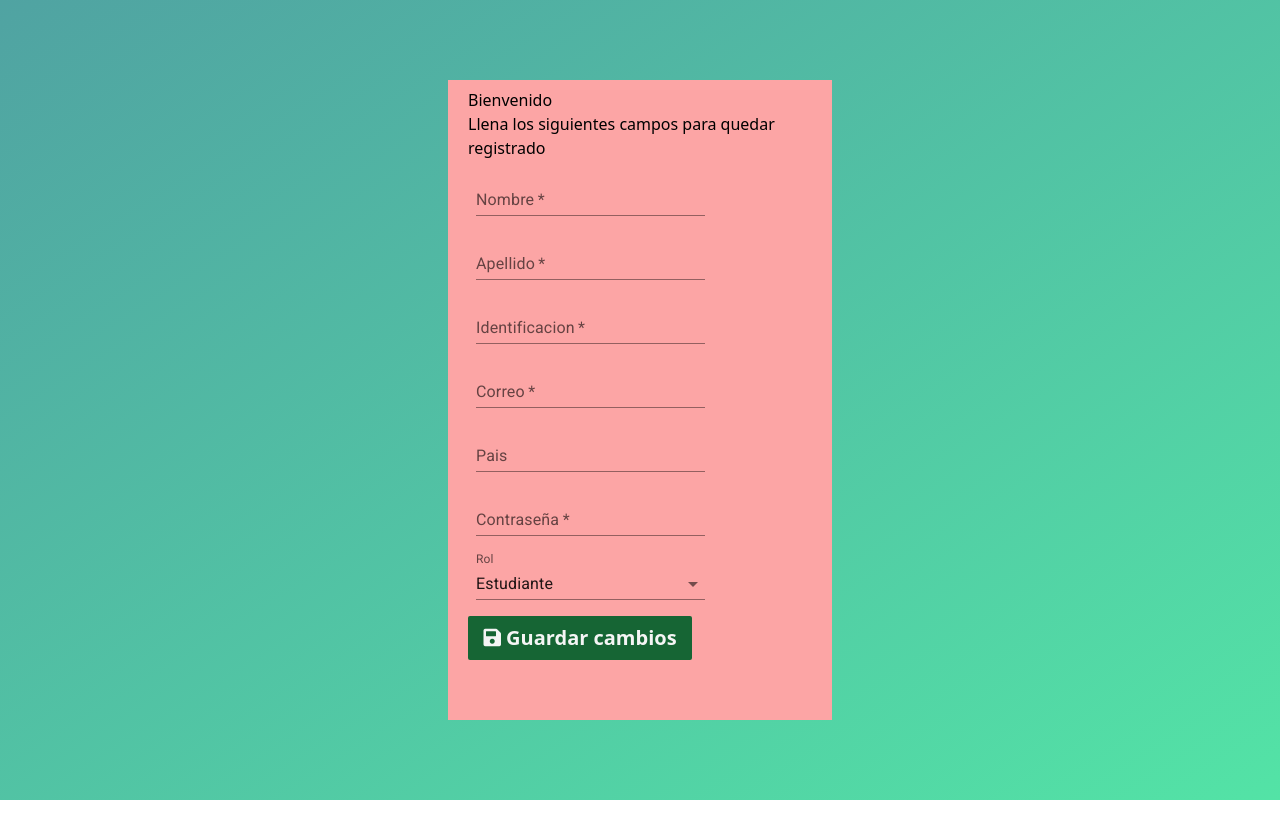
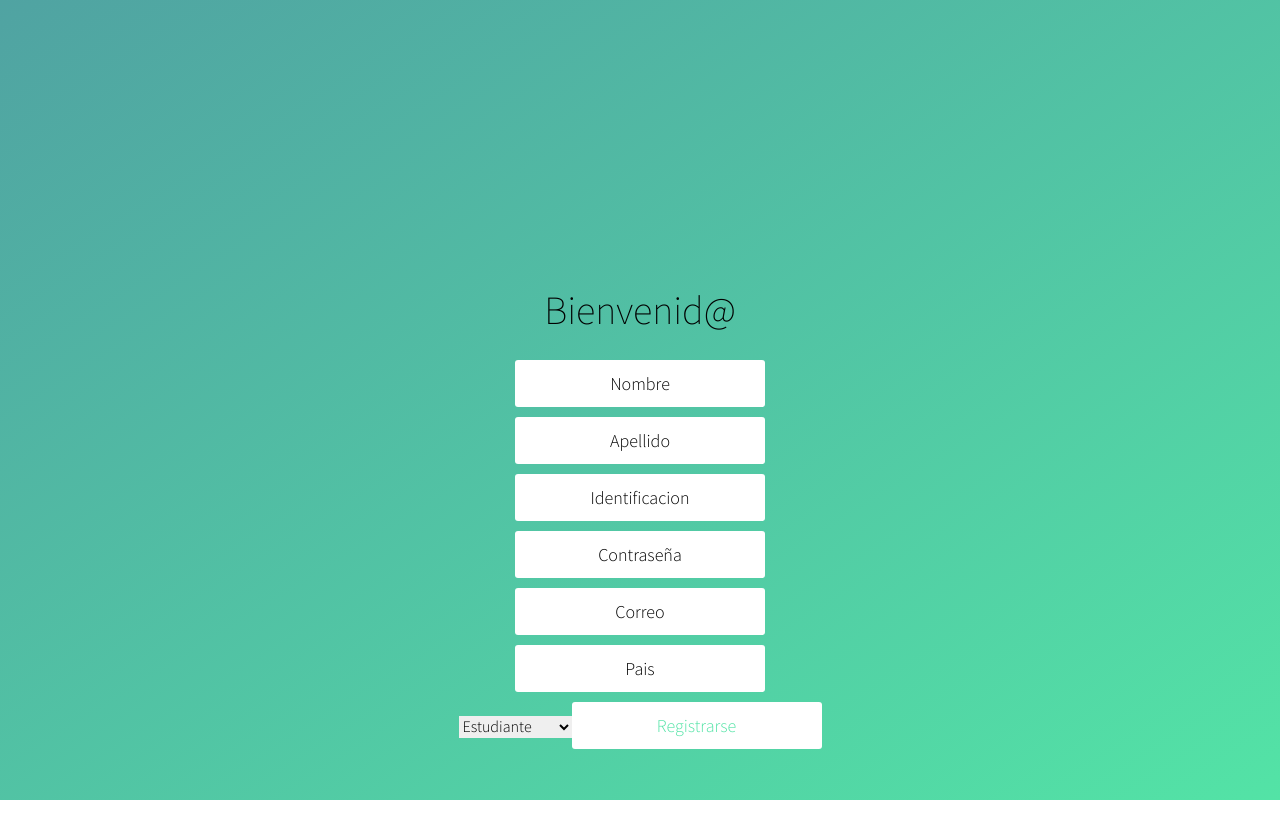
Before and after one commit to Jhoce-Team/research-project-management-front, a React (Create React App) app: page /ingress/registration in a window 1280 px wide. Shown: the top 838 px of the page. Before the commit the page ends 800 px from the top, so only its background shows below. Built offline with nearby package versions, Linux system fonts and the light colour scheme.

Commit message:
Integrando la pagina de registro del equipo aliado

```diff
--- a/src/pages/Registration.jsx
+++ b/src/pages/Registration.jsx
@@ -1,15 +1,12 @@
 import React from "react";
-import GeneralInput from "../components/GeneralInput";
 import useFormData from "../hooks/useFormData";
-import { FormControl } from "@mui/material";
-import { InputLabel } from "@mui/material";
-import { NativeSelect } from "@mui/material";
 import { useMutation } from "@apollo/client";
 import { REGISTER } from "../graphql/ingress/ingressMutations";
 import { useEffect } from "react";
 import { toast, ToastContainer } from "react-toastify";
 import { useNavigate } from "react-router-dom";
 import { useLoggedContext } from "../context/loggedContext";
+import "../styles/registrationStyles.css";
 
 const Registration = () => {
   const { form, formData, updateFormData } = useFormData(null);
@@ -65,80 +62,70 @@ const Registration = () => {
   }, [registerUserError]);
 
   return (
-    <main className="w-full h-full flex justify-center items-center">
-      <div className="h-4/5 w-96 bg-red-300 px-5 py-2">
-        <h3>Bienvenido</h3>
-        <div>Llena los siguientes campos para quedar registrado</div>
+    <div className="wrapper registrationBody">
+      <div className="container">
+        <h1>Bienvenid@</h1>
         <form
-          ref={form}
+          className="form"
           onSubmit={submitForm}
           onChange={updateFormData}
-          className="w-2/3"
+          ref={form}
         >
-          <div>
-            <GeneralInput
-              label={"Nombre"}
+          <input
+            type="text"
+            placeholder="Nombre"
             name={"userName"}
-              type={"text"}
             required={true}
           />
-            <GeneralInput
-              label={"Apellido"}
+
+          <input
+            type="text"
+            placeholder="Apellido"
             name={"userLastName"}
-              type={"text"}
             required={true}
           />
-            <GeneralInput
-              label={"Identificacion"}
+
+          <input
+            type="text"
+            placeholder="Identificacion"
             name={"identification"}
-              type={"text"}
             required={true}
           />
-            <GeneralInput
-              label={"Correo"}
-              name={"email"}
-              type={"email"}
+
+          <input
+            type="password"
+            placeholder="Contraseña"
+            name={"password"}
             required={true}
           />
-            <GeneralInput
-              label={"Pais"}
-              name={"country"}
-              type={"text"}
-              required={false}
-            />
-            <GeneralInput
-              label={"Contraseña"}
-              name={"password"}
-              type={"password"}
+
+          <input
+            type="email"
+            placeholder="Correo"
+            name={"email"}
             required={true}
           />
-            <FormControl variant="standard" sx={{ m: 1, width: "100%" }}>
-              <InputLabel variant="standard" htmlFor="rol">
-                Rol
-              </InputLabel>
-              <NativeSelect name="rol">
+
+          <input
+            type="text"
+            placeholder="Pais"
+            name={"country"}
+            required={true}
+          />
+
+          <select name="rol">
             <option value="ESTUDIANTE">Estudiante</option>
             <option value="LIDER">Lider</option>
             <option value="ADMINISTRADOR">Administrador</option>
-              </NativeSelect>
-            </FormControl>
-          </div>
-          <button
-            type="submit"
-            // disabled={Object.keys(formData).length === 0}
-            className="px-3 py-2 bg-green-800 text-gray-100 rounded-sm font-bold text-xl mt-2 w-56 disabled:opacity-30 disabled:cursor-default hover:bg-green-700"
-          >
-            {registerUserLoading ? (
-              <i className="fas fa-spinner"></i>
-            ) : (
-              <i className="fas fa-save"></i>
-            )}{" "}
-            Guardar cambios
+          </select>
+
+          <button type="submit" id="login-button">
+            Registrarse
           </button>
         </form>
       </div>
       <ToastContainer />
-    </main>
+    </div>
   );
 };
 
--- /dev/null
+++ b/src/styles/registrationStyles.css
@@ -0,0 +1,96 @@
+@import url(https://fonts.googleapis.com/css?family=Source+Sans+Pro:200,300);
+
+.registrationBody {
+  font-family: "Source Sans Pro", sans-serif;
+  color: black;
+  font-weight: 300;
+  height: 100%;
+}
+.registrationBody ::-webkit-input-placeholder {
+  /* WebKit browsers */
+  font-family: "Source Sans Pro", sans-serif;
+  color: black;
+  font-weight: 300;
+}
+.registrationBody :-moz-placeholder {
+  /* Mozilla Firefox 4 to 18 */
+  font-family: "Source Sans Pro", sans-serif;
+  color: black;
+  opacity: 1;
+  font-weight: 300;
+}
+.registrationBody ::-moz-placeholder {
+  /* Mozilla Firefox 19+ */
+  font-family: "Source Sans Pro", sans-serif;
+  color: black;
+  opacity: 1;
+  font-weight: 300;
+}
+.registrationBody :-ms-input-placeholder {
+  /* Internet Explorer 10+ */
+  font-family: "Source Sans Pro", sans-serif;
+  color: black;
+  font-weight: 300;
+}
+
+.wrapper.form-success .container h1 {
+  transform: translateY(85px);
+}
+.registrationBody .container {
+  max-width: 600px;
+  margin: 0 auto;
+  padding: 80px 0;
+  height: 100%;
+  text-align: center;
+}
+.registrationBody .container h1 {
+  font-size: 40px;
+  transition-duration: 1s;
+  transition-timing-function: ease-in-put;
+  font-weight: 200;
+}
+.registrationBody form {
+  padding: 20px 0;
+  height: 100%;
+}
+.registrationBody form input {
+  display: block;
+  appearance: none;
+  outline: 0;
+  border: 1px solid fade(white, 40%);
+  background-color: fade(white, 20%);
+  width: 250px;
+  border-radius: 3px;
+  padding: 10px 15px;
+  margin: 0 auto 10px auto;
+  display: block;
+  text-align: center;
+  font-size: 18px;
+  color: black;
+  transition-duration: 0.25s;
+  font-weight: 300;
+}
+.registrationBody form input:hover {
+  background-color: fade(white, 40%);
+}
+.registrationBody form input:focus {
+  background-color: white;
+  width: 300px;
+  color: #53e3a6;
+}
+.registrationBody form button {
+  appearance: none;
+  outline: 0;
+  background-color: white;
+  border: 0;
+  padding: 10px 15px;
+  color: #53e3a6;
+  border-radius: 3px;
+  width: 250px;
+  cursor: pointer;
+  font-size: 18px;
+  transition-duration: 0.25s;
+}
+.registrationBody form button:hover {
+  background-color: #f5f7f9;
+}
```
Lines whose indentation alone changed are shown as unchanged.
